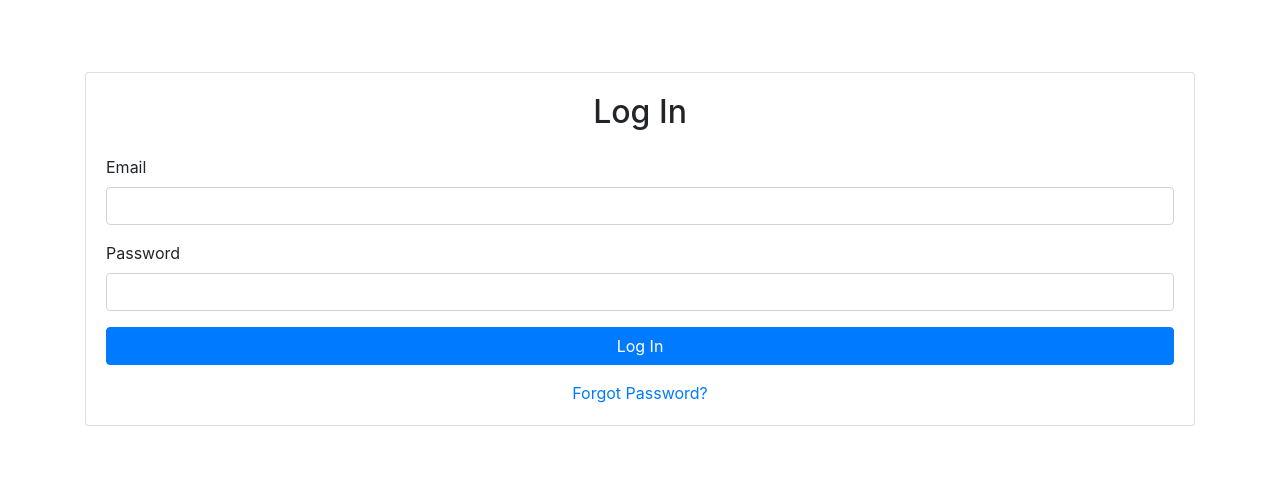
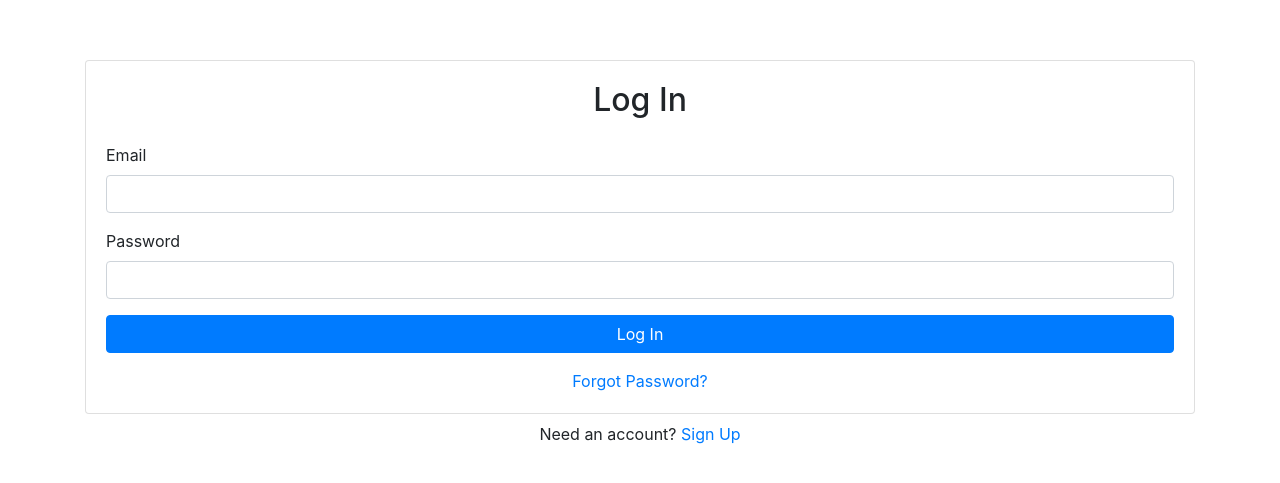
Before and after one commit to Robertkip/clientside_firebase, a React (Create React App) app: page /login in a window 1280 px wide. Shown: the part 147-630 px from the top of the page. Built offline with nearby package versions, Linux system fonts and the light colour scheme; no server answers.

Commit message:
added some forms

```diff
--- a/src/components/App.js
+++ b/src/components/App.js
@@ -1,5 +1,5 @@
 import React from "react"
-// import Signup from "./Signup"
+import Signup from "./Signup"
 import { Container } from "react-bootstrap"
 import { AuthProvider } from "../contexts/AuthContext"
 import { BrowserRouter as Router, Switch, Route } from "react-router-dom"
@@ -23,7 +23,7 @@
               <PrivateRoute exact path="/" component={Dashboard} />
               <PrivateRoute path="/list" component={ListRecords} />
               <PrivateRoute path="/update-profile" component={UpdateProfile} />
-              {/* <Route path="/signup" component={Signup} /> */}
+              <Route path="/signup" component={Signup} />
               <Route path="/login" component={Login} />
               <Route path="/forgot-password" component={ForgotPassword} />
             </Switch>
--- a/src/components/Login.js
+++ b/src/components/Login.js
@@ -66,7 +66,7 @@
         </Card.Body>
       </Card>
       <div className="w-100 text-center mt-2">
-        {/* Need an account? <Link to="/signup">Sign Up</Link> */}
+        Need an account? <Link to="/signup">Sign Up</Link>
       </div>
     </>
   );
--- a/src/components/Signup.js
+++ b/src/components/Signup.js
@@ -31,6 +31,7 @@
     setLoading(false)
   }
 
+
   return (
     <>
       <Card>
```
